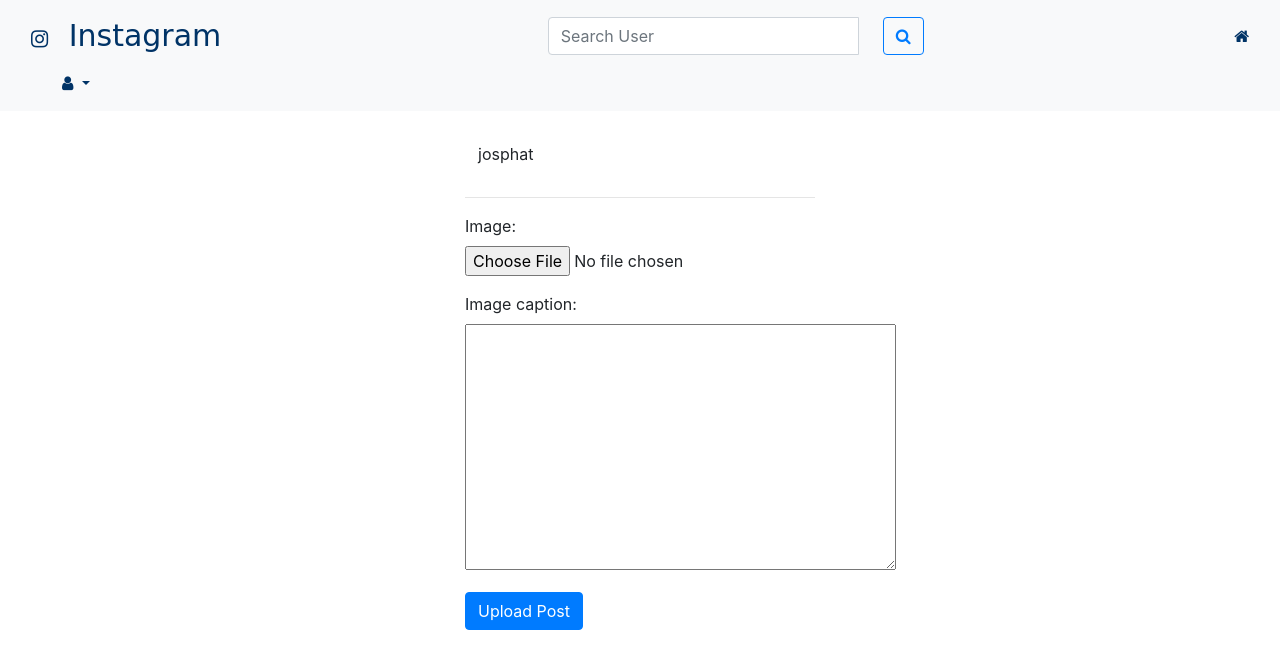
After one commit to josphat-mwangi/Instagram_clone, a Django app: page /post/ in a window 1280 px wide. The commit adds this page. Shown: the top 669 px of the page. Run offline with Django 3.2, Linux system fonts and the light colour scheme; a user stored in the database is signed in; some libraries are stand-ins or nearby versions; some web fonts are replaced.

Commit message:
add post form and urls

```diff
--- a/core/templates/comment.html
+++ b/core/templates/comment.html
@@ -1,6 +1,6 @@
 {% extends 'comments/base.html' %}
 {% load static %}
-{% load bootstrap3 %}
+{% load bootstrap4 %}
 
 <!-- Content block -->
 {% block content %} {{block.super}}
--- a/core/templates/navbar.html
+++ b/core/templates/navbar.html
@@ -35,7 +35,7 @@
           <div class="dropdown-menu dropdown-menu-right dropdown-default" aria-labelledby="navbarDropdownMenuLink-333">
             <a class="dropdown-item"  href="/profile
             ">My Profile</a>
-            <a class="dropdown-item" href="">Upload</a>
+            <a class="dropdown-item" href="{% url 'uploadpost'%">Upload</a>
             <a class="dropdown-item" href="/logout">Logout</a>
       {%else%}
             <a class="dropdown-item" href="/accounts/login">Login</a>
--- /dev/null
+++ b/core/templates/post.html
@@ -0,0 +1,19 @@
+{% extends 'base.html' %}
+{% load bootstrap4 %}
+{% load static %}
+{% block content %} <br>
+<div class="container" id="editprofiles">
+    <div class="row">
+        <div class="col-md-4">
+        </div>
+        <div class="col-md-4">
+            <h3 class="btn text-center">{{user.username}}</h3>
+            <hr>
+            <form action="{% url 'uploadpost' %}" method="post" enctype="multipart/form-data">
+                {% csrf_token %} {{ post_form.as_p }}
+                <button type="submit" class='btn btn-primary'>Upload Post</button>
+            </form>
+        </div>
+    </div>
+</div>
+{% endblock %}
--- a/core/urls.py
+++ b/core/urls.py
@@ -5,4 +5,5 @@
     url(r'^$',views.home, name='home'),
     url(r'^search/', views.search, name='search'),
     url(r'^comment/(\d+)$', views.comment, name="comment"),
+    url(r'^post/$', views.posts,name='uploadpost'),
 ]
--- a/core/views.py
+++ b/core/views.py
@@ -1,7 +1,7 @@
 from django.shortcuts import render,redirect
 from django.contrib import messages
 from django.contrib.auth.decorators import login_required
-from .forms import UserUpdateForm,UserRegistrationForm,ProfileUpdateForm,CommentForm
+from .forms import UserUpdateForm,UserRegistrationForm,ProfileUpdateForm,CommentForm,PostForm
 from django.contrib.auth.models import User
 from.models import Image,Posts,Comments
 
@@ -78,3 +78,21 @@
         else:
             form = NewCommentsForm()
     return render(request, 'comment.html', {"form":form, "post":post, "comments":comments})
+
+
+@login_required
+def posts(request):
+    if request.method == 'POST':
+        post_form = PostForm(request.POST,files =request.FILES)
+        if post_form.is_valid():
+            single_post = Posts(user =request.user ,image = request.FILES['image'], description = request.POST['description'] )
+            single_post.save()
+            messages.success(request, ('Your post was successfully updated!'))
+            return redirect(reverse('profiles', kwargs = {'username': request.user.username}))
+        else:
+            messages.error(request, ('Please correct the error below.'))
+    else:
+        post_form = PostForm()
+    return render(request,'post.html', {
+        'post_form': post_form
+    })
```
